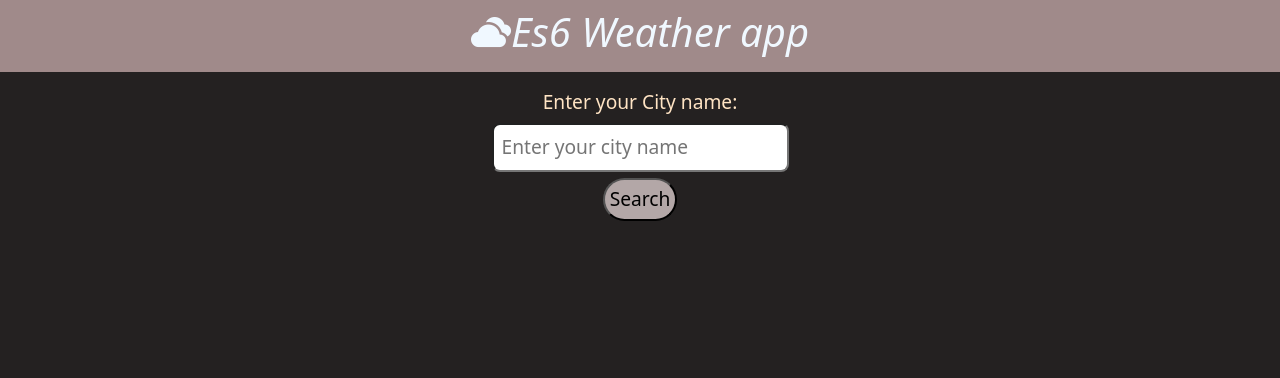
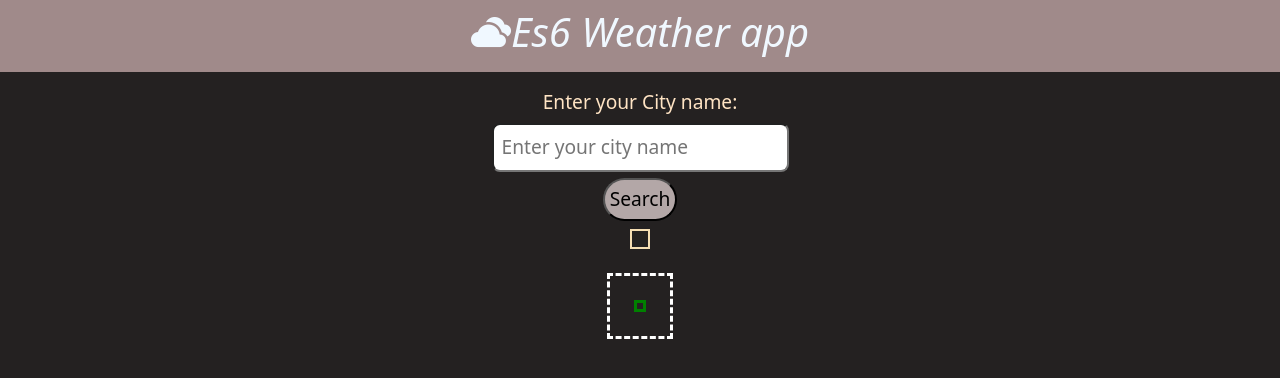
Before and after one commit to MKQazi786/es6-weather-app, a plain HTML site: page index.html in a window 1280 px wide. Drawn offline with nearby package versions, Linux system fonts and the light colour scheme.

Commit message:
i have add spme cpde pf es6

```diff
--- a/index.html
+++ b/index.html
@@ -8,7 +8,8 @@
     <link rel="stylesheet" href="https://cdn.jsdelivr.net/npm/bootstrap-icons@1.10.5/font/bootstrap-icons.css">
     <link href="https://cdn.jsdelivr.net/npm/bootstrap@5.3.0/dist/css/bootstrap.min.css" rel="stylesheet" integrity="sha384-9ndCyUaIbzAi2FUVXJi0CjmCapSmO7SnpJef0486qhLnuZ2cdeRhO02iuK6FUUVM" crossorigin="anonymous">
     <link rel="stylesheet" href="style.css">
-    <title>es6 weather App</title>
+    <title>Es6 weather App</title>
+    <link rel="shorcut icon" type="image" href="./weather.png">
 
 </head>
 
@@ -36,6 +37,13 @@
 
         <div id="result"></div>
 
+        <div class="article_result">
+
+            <div id="temperature" class="weatherDiv" ></div>
+
+
+        </div>
+
     </main>
     <script src="https://cdn.jsdelivr.net/npm/axios/dist/axios.min.js"></script>
 
--- a/style.css
+++ b/style.css
@@ -34,3 +34,21 @@ button {
     background-color: rgb(179, 167, 167);
     margin-top: 0.4rem;
 }
+
+#result{
+    margin-bottom: 1rem;
+    border: 2px solid wheat;
+    padding: 0.5rem;
+}
+
+.weatherDiv{
+    border: 3px solid green;
+    width: fit-content;
+    padding:0.2rem;
+}
+
+.article_result{
+    display: flex;
+    border: 3px dashed white;
+    padding: 1.5rem;
+}
--- a/weather.js
+++ b/weather.js
@@ -12,10 +12,11 @@ window.getWeather = function () {
             // handle success
             console.log(response.data);
             document.getElementById("result").innerHTML = "weather data successfully recieved"
+            document.getElementById("temperature").innerHTML = `Temperature in ${response.data.name} '${response.data.sys.country}' is: ${response.data.main.temp}°C`
         })
         .catch(function (error) {
             // handle error
             console.log(error.data);
-            document.getElementById("result").innerHTML = "Error in getting data"
+            document.getElementById("result").innerHTML = "Error in fetching data"
         })
 }
```
Also changed, not shown: weather.png (added).
